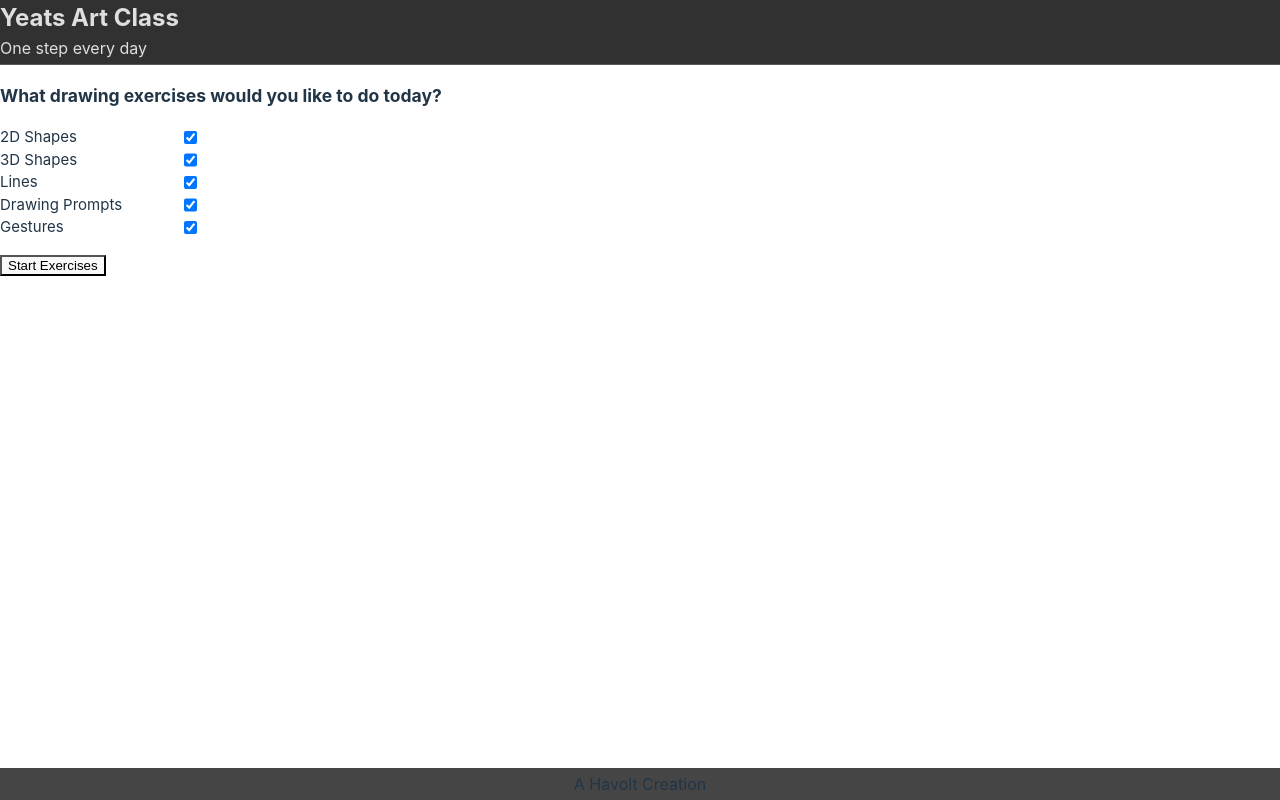
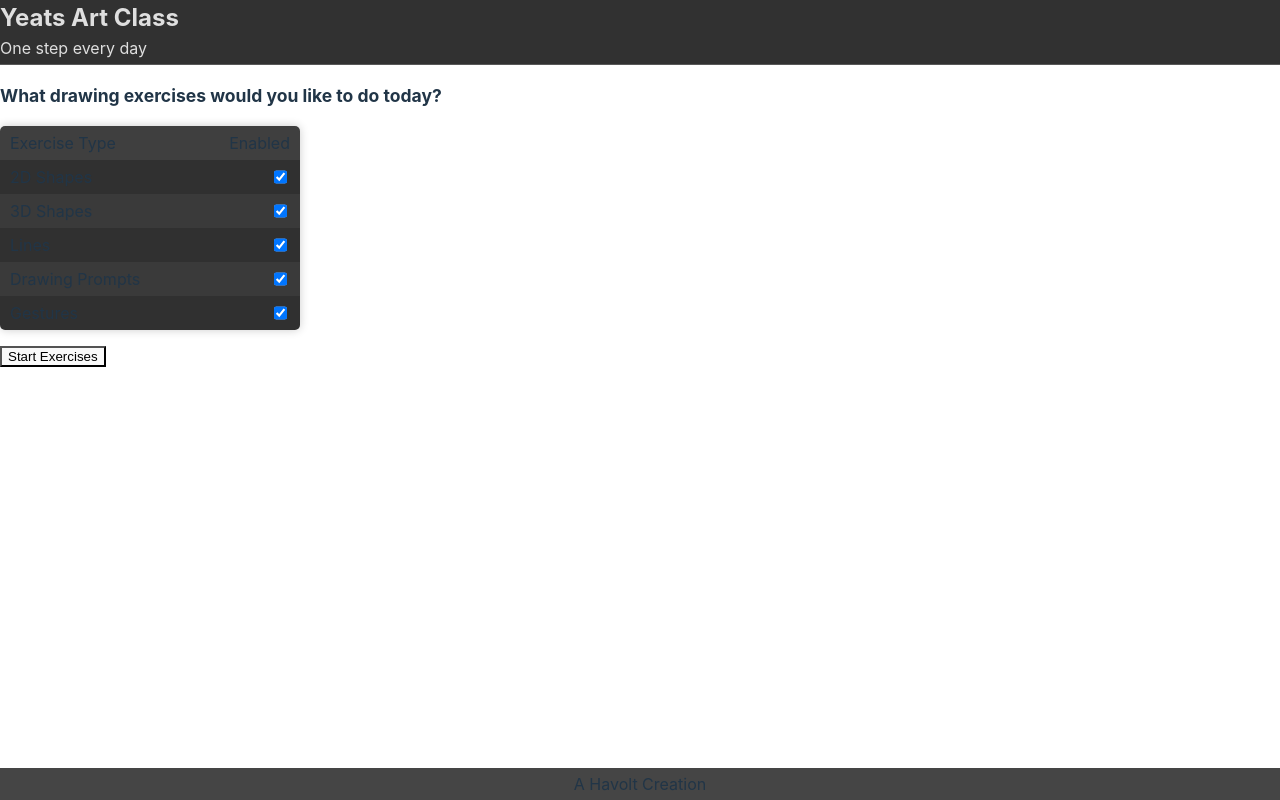
Before and after one commit to Havolt/yeats, a React (Vite) app: page / in a window 1280 px wide. Built offline with nearby package versions, Linux system fonts and the light colour scheme.

Commit message:
Update styling of setup table

```diff
--- a/src/components/ExerciseList/ExerciseList.scss
+++ b/src/components/ExerciseList/ExerciseList.scss
@@ -1,8 +1,28 @@
 .exercise-list {
+    width: 30rem;
+    border-radius: .5rem;
+    overflow: hidden;
+    box-shadow: 0 0 1rem #07070733;
+
     li {
         display: flex;
-        width: 20rem;
         justify-content: space-between;
         list-style: none;
+        padding: .5rem 1rem;
+        font-size: 1.6rem;
+
+        &:nth-child(even) {
+            background-color: #303030;
+        }
+
+        &:nth-child(odd) {
+            background-color: #3a3a3a;
+        }
+
+        &:first-child {
+            background-color: rgb(63, 63, 63);
+        }
+
+
     }
 }
--- a/src/components/ExerciseList/ExerciseList.tsx
+++ b/src/components/ExerciseList/ExerciseList.tsx
@@ -8,6 +8,10 @@ export default function ExerciseList({exerciseGroups, updateActiveExercises}: Ex
     <>
       <h3>What drawing exercises would you like to do today?</h3>
       <ul className="exercise-list">
+        <li>
+          <span>Exercise Type</span>
+          <span>Enabled</span>
+        </li>
           {Object.keys(exerciseGroups).map((key) => (
           <li key={key}>
               <label htmlFor={key}>{exerciseGroups[key].name}</label>
```
